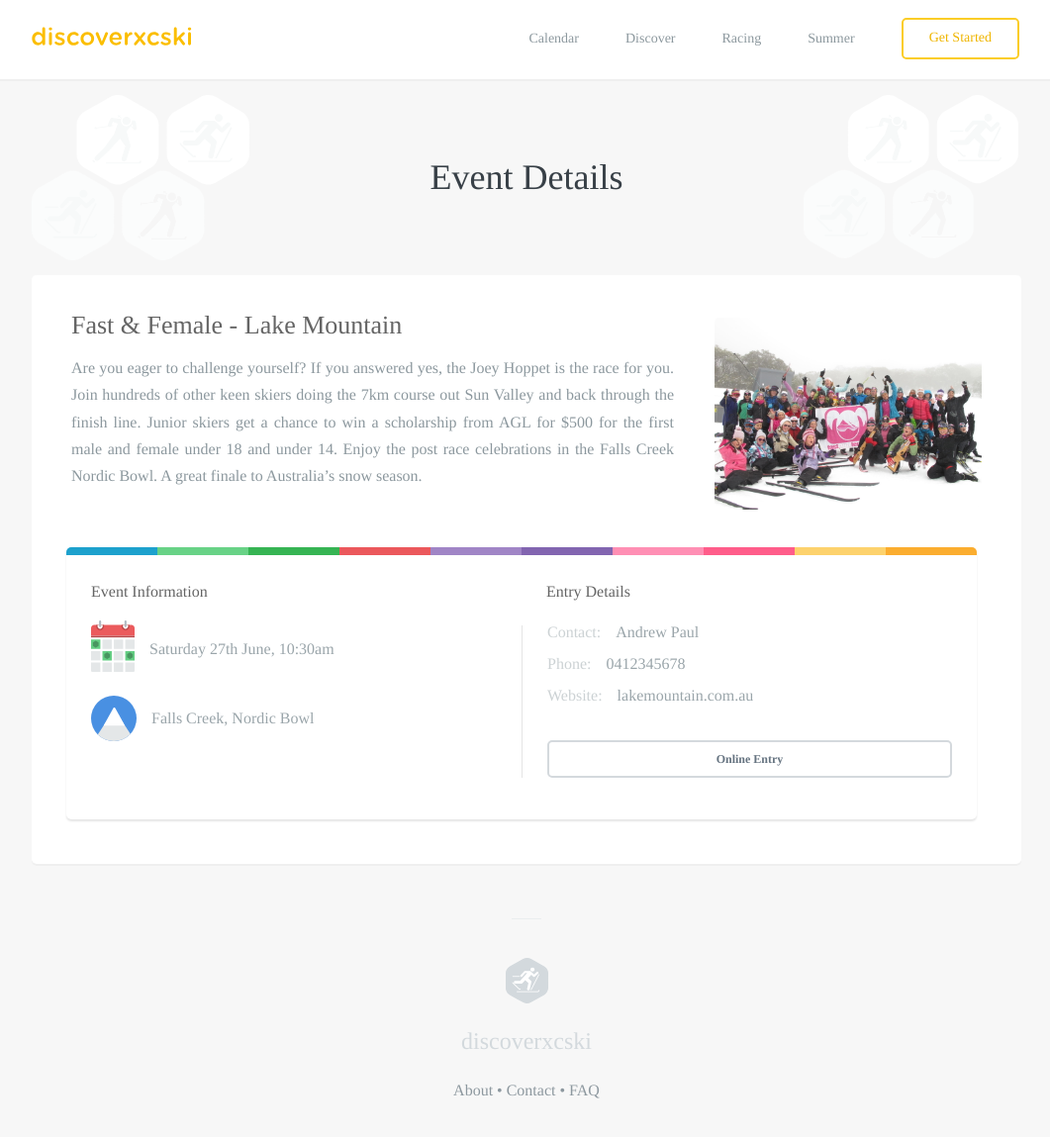
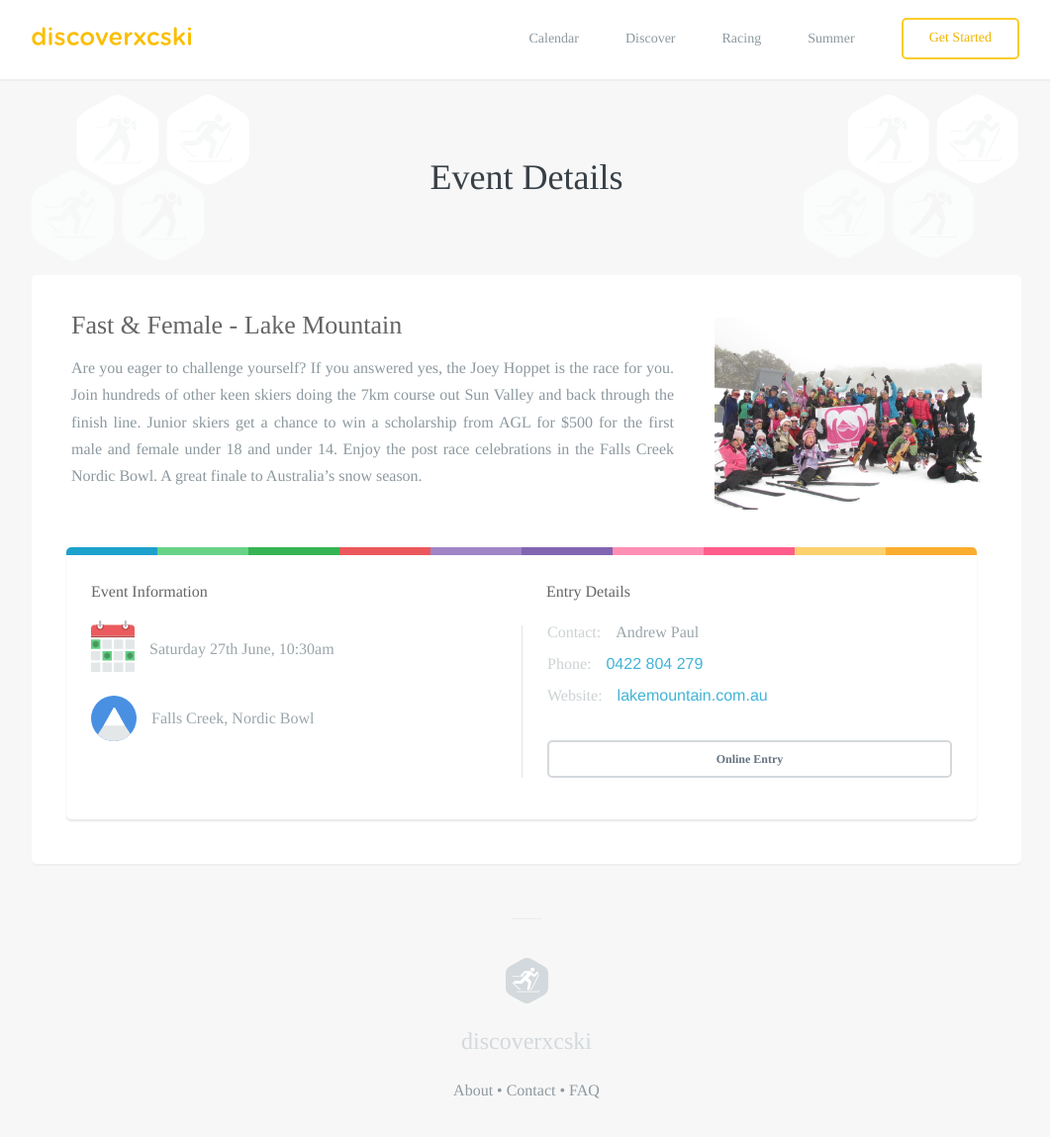
Before and after one commit to robcatto/robcatto.github.io, a Jekyll site: the page built from events/fast-&-female-lake-mountain/index.html, in a window 1280 px wide and 1166 px high. Shown: the top 1149 px of the window at 99% size, without its empty margins (108-1169 px from the left). Built offline with Jekyll 4.4.1, drawn with Linux system fonts in a browser that asks for light colours; some web fonts are replaced; Markdown is read by kramdown in place of the engine named in the settings.

Commit message:
Update index.html

```diff
--- a/events/fast-&-female-lake-mountain/index.html
+++ b/events/fast-&-female-lake-mountain/index.html
@@ -138,9 +138,9 @@ layout: default
                                 <div class="event__split--border">
                                         <div><span class="event__meta">Contact:</span><span class="event__info">Andrew Paul</span></div>
                                         <br>
-                                        <div><span class="event__meta">Phone:</span><span class="event__info">0412345678</span></div>
+                                        <div><span class="event__meta">Phone:</span><span class="event__info"><a href="tel:+61-422-804-279">0422 804 279</a></span></div>
                                         <br>
-                                        <div><span class="event__meta">Website:</span><span class="event__info">lakemountain.com.au</span></div>
+                                        <div><span class="event__meta">Website:</span><span class="event__info"><a href="http://www.lakemountain.com.au">lakemountain.com.au</a></span></div>
                                         <br>
                                         <a class="button small dark" style="  margin-top: 20px;
   margin-bottom: 0px;
```
